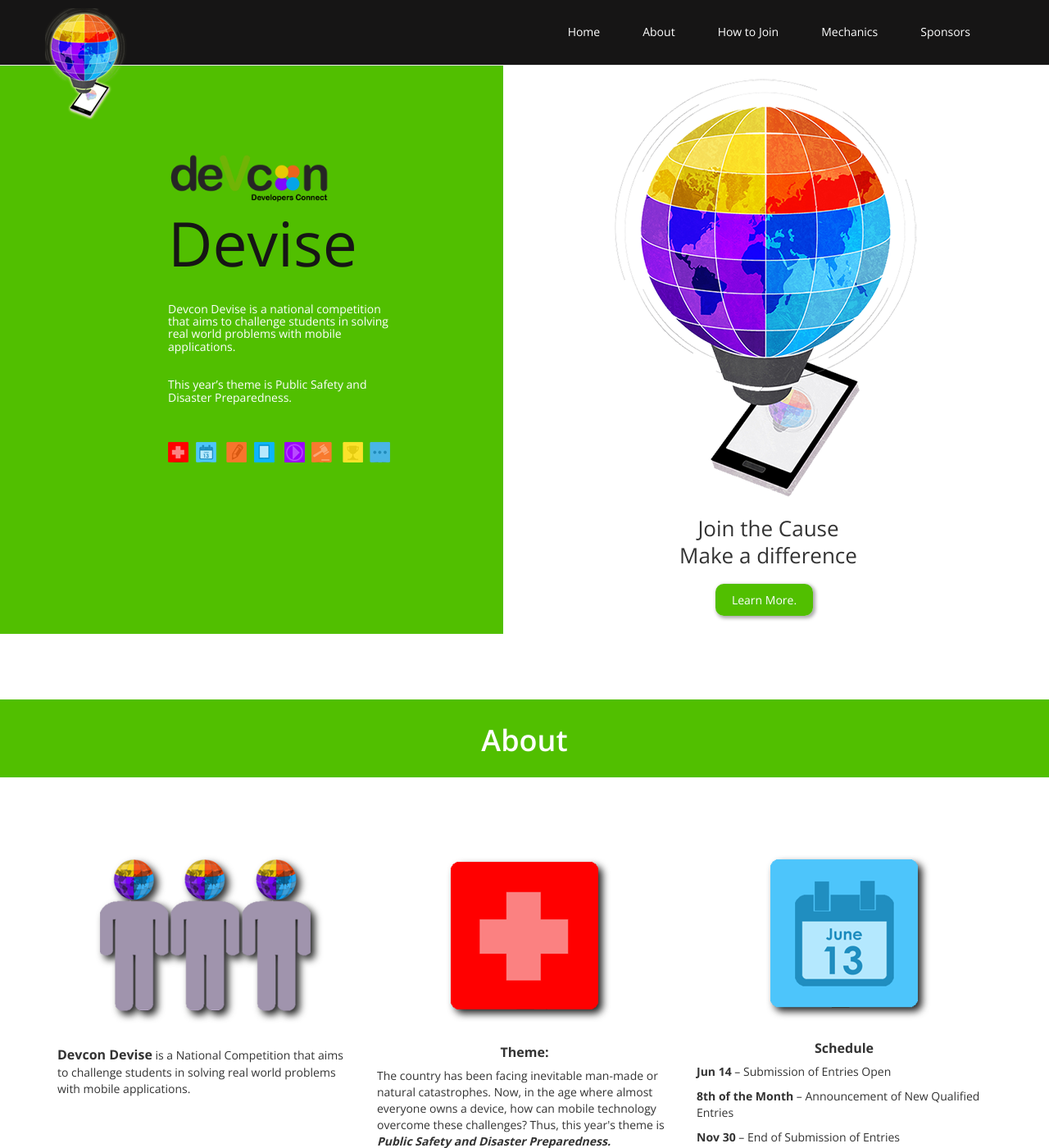
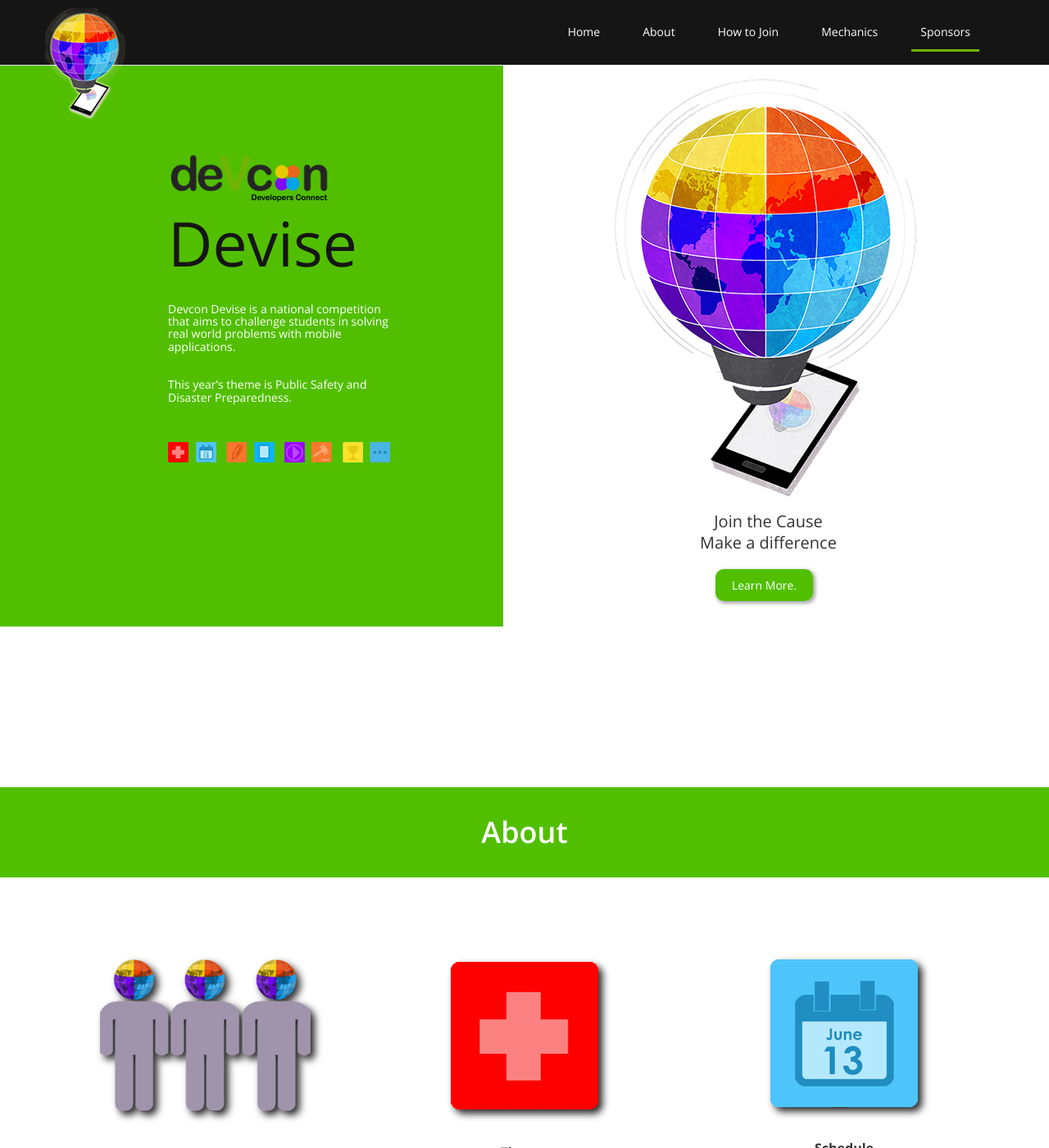
Before and after one commit to devcon-ph/devise, a Jekyll site: the page built from index.html, in a window 1280 px wide and 1400 px high. Shown: the whole window at 82% size. Built offline with Jekyll 4.4.1, drawn with Linux system fonts in a browser that asks for light colours; nearby versions of some CDN libraries; some of the changed text lies outside the part shown.

Commit message:
Update layout

```diff
--- a/_layouts/default.html
+++ b/_layouts/default.html
@@ -45,6 +45,7 @@
 	<script src="http://ajax.googleapis.com/ajax/libs/jquery/1.8.3/jquery.min.js"></script>
 	<script src="http://ajax.googleapis.com/ajax/libs/jqueryui/1.9.1/jquery-ui.min.js"></script>
 
+
 	<script type="text/javascript">
     $('[data-spy="scroll"]').each(function () {
 		  var $spy = $(this).scrollspy('refresh')
@@ -52,7 +53,7 @@
   </script>
   <script type="text/javascript">
 	$(document).ready(function(){
-	    $("#myNavbar").on('activate.bs.scrollspy', function () {
+	    $("#Mynavbar").on('activate.bs.scrollspy', function () {
 
 	        // do something…
 	    })
@@ -61,8 +62,8 @@
 
   </head>
 
-  <body data-spy="scroll" data-target="#navbar">
-	<div class="navbar navbar-default navbar-fixed-top">
+  <body data-spy="scroll" data-target="#Mynavbar">
+	<div class="navbar navbar-default navbar-fixed-top" id="Mynavbar">
       <div class="container">
       	<div class="row">
 		    <div class="col-md-3 col-sm-2">
@@ -168,7 +169,7 @@
 						<hr>
 						<h5>Registration</h5>
 						<ul class="text-left">
-							<li>Open the registration form here (Google Form).</li>
+							<li>Open the registration form here <a href="https://docs.google.com/a/devcon.ph/forms/d/132R_Cc61YuLws3DmbPELmEgRNPkIY_wrVGk4Fu8FXNs/viewform">(Google Form)</a>.</li>
 							<li>Fill-in team details. Up to 5 team members in a team.</li>
 							<li>Fill-in project details.</li>
 							<li>Submit form.</li>
@@ -255,14 +256,17 @@
 			</div>
 			<hr>
 		</div>
+		<div class="spacer"></div>
 	</div><!-- /banner-home -->
 	<div id="sponsors">
+		<div class="spacer"></div>
 		<div class="header-wrap">
 				<h1>Brought To You By</h1>
 			</div>
 		<div class="banner">
 			<div class="container">
 				<div class="row text-center">
+					<hr><hr><hr>
 					<div class="col-md-6">
 						<img src="img/spon-img1.png" class="img-responsive" /><hr>
 					</div>
@@ -272,6 +276,8 @@
 				</div>
 			</div>
 			<hr><hr><hr><hr><hr><hr><hr><hr><hr><hr><hr><hr>
+		</div>
+	</div><!-- /banner-home -->
 	<footer>
 		<div class="footer-wrap">
 			<div class="container">
@@ -279,20 +285,17 @@
 					<div class="col-md-12 text-center">
 						<p>DevCon Devise 2014</p>
 						<ul>
-									<li class="active"><a href="index.html">Home</a> | </li>
-									<li><a href="about.html">About</a> | </li>
-									<li><a href="how-to-join.html">How to Join</a> | </li>
-									<li><a href="mechanics.html">Mechanics</a> | </li>
-									<li><a href="sponsors.html">Sponsors</a></li>
+							<li><a href="#home">Home</a> | </li>
+							<li><a href="#about">About</a> | </li>
+							<li><a href="#howToJoin">How to Join</a> | </li>
+							<li><a href="#mechanics">Mechanics</a> | </li>
+							<li><a href="#sponsors">Sponsors</a></li>
 						</ul>
 					</div>
 				</div>
 			</div>
 		</div><!-- /footer-wrap -->
 	</footer>
-		</div>
-	</div><!-- /banner-home -->
-
 
     <!--<script src="bootstrap/js/jquery.js"></script>-->
     <script src="http://twitter.github.com/bootstrap/assets/js/bootstrap-scrollspy.js"></script>
--- a/css/custom.css
+++ b/css/custom.css
@@ -71,6 +71,7 @@
 	.navbar-default .navbar-toggle{display: none;}
 	.wrapR p a.btnW{margin-bottom: 20px;}
 	.navbar-nav{display: none;}
+	#home, #about, #howToJoin, #mechanics, #sponsors{height: auto;}
 }
 @media (min-width: 768px) and (max-width: 1199px){
 	.wrapR img.dlogo{position:static; display:inline; }
--- a/css/style.css
+++ b/css/style.css
@@ -23,6 +23,8 @@ hr{border-color:transparent; margin:15px 0;}
 .navbar-default .navbar-toggle:focus, .navbar-default .navbar-toggle {background: #2C2E2F}
 .navbar-default .navbar-toggle:focus, .navbar-default .navbar-toggle:hover{background: #00AECB;}
 
+#home, #about, #howToJoin, #mechanics, #sponsors{height: 800px;}
+
 /*----------------------------------containerH----------------------*/
 .spacer{height:80px;}
 .banner-home{background:-moz-linear-gradient(left, #51bf00 0%, #51bf00 48%, #ffffff 48%, #ffffff 100%);
@@ -36,13 +38,13 @@ background-repeat:no-repeat; background-position:center right;}
 .wrapL{padding:100px 150px 200px; color:#ffffff;}
 .wrapL img{margin-right: 5px;}
 .wrapL h1{color:#161515; font-size:75px; margin-top:4px; font-weight:400}
-.wrapR img.dlogo{display: inline; margin-bottom:20px; }
-.wrapR h4{margin:4px 0px 0px 10px; font-weight:300; text-align: center; font-size: 26px; }
+.wrapR img.dlogo{display: inline; margin-bottom:15px; }
+.wrapR h4{margin:4px 0px 0px 10px; font-weight:300; text-align: center; font-size: 20px; }
 /*.wrapR{background: url("../img/bg-circle.png")no-repeat; padding-bottom: 110px; background-position: right center;}*/
 a.btnW{background:#51bf00; -moz-box-shadow:2px 2px 4px 1px #aaaaa9;  -webkit-box-shadow: 2px 2px 4px 1px #aaaaa9;  box-shadow:2px 2px 4px 1px #aaaaa9;
 color: #ffffff; padding: 10px 20px; border-radius:10px; -moz-border-radius:10px; -webkit-border-radius:10px; }
 /*----------------------------------about----------------------*/
-.header-wrap{background:#51bf00; padding:10px 0px 15px;}
+.header-wrap{background:#51bf00; padding:15px 0px 25px;}
 .header-wrap h1{text-align:center; color:#ffffff; font-weight:600;}
 .banner{background:#ffffff; padding:100px 0px 0px 0px;}
 .banner img{display:inline; margin-bottom: 10px; -moz-filter: drop-shadow(5px 5px 5px #222); -webkit-filter: drop-shadow(5px 5px 5px #222); filter: drop-shadow(5px 5px 5px #222);}
@@ -52,11 +54,11 @@ p.pwrap span{font-size: 13px;}
 /*----------------------------------mech----------------------*/
 .mech-wrap p{font-size: 12px;}
 .mech-wrap .mech-p p{text-align: center;}
-table.mech-tab tr td{text-align: left; font-size: 12px;}
+table.mech-tab tr td{text-align: left; font-size: 12px; border: 1px solid #cccccc; padding: 5px;}
 .mech-wrap{background:#ffffff; padding:80px 0px 10px 0px;}
 /*----------------------------------footer----------------------*/
-footer{position: relative; bottom: 0px}
-.footer-wrap p, .footer-wrap a{color: #ffffff; font-size: 14px; font-weight: 300}
+footer{position: relative; bottom: 0px; }
+.footer-wrap p, .footer-wrap a{color: #ffffff; font-size: 14px; font-weight: 300; text-align: center;}
 .footer-wrap{padding: 20px 0; background:#2C2E2F;}
 .footer-wrap ul{color:#ffffff; font-weight:300; width:490px; margin:0 auto;}
 .footer-wrap ul li{list-style:none; float:left; margin-right:10px;}
```
Lines whose indentation alone changed are shown as unchanged.
